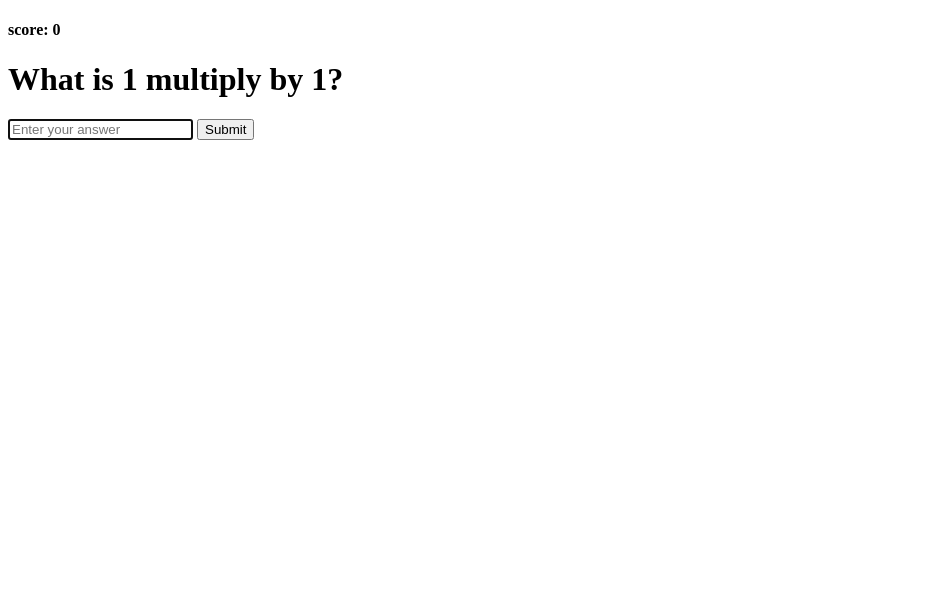
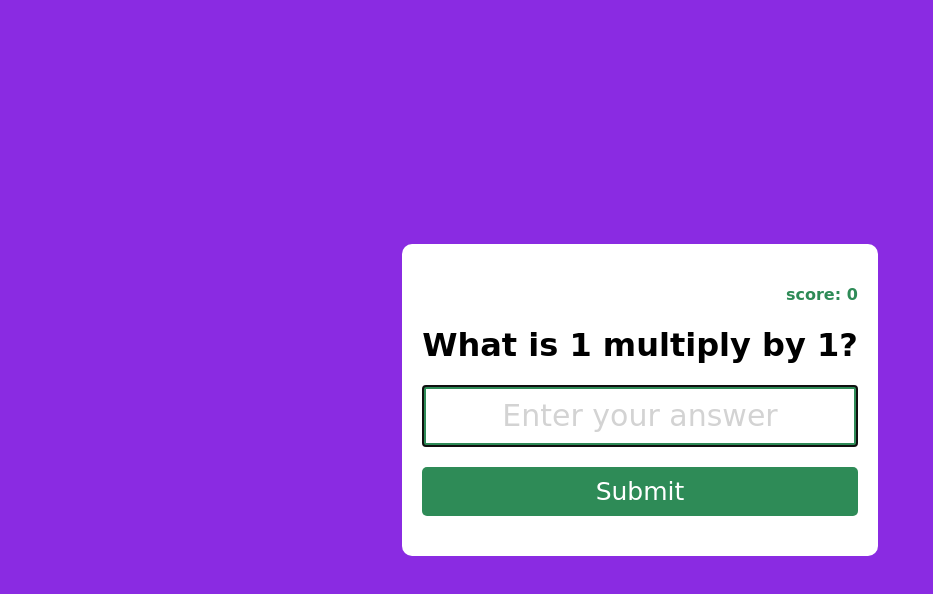
Before and after one commit to jesminjes/multiplication-app, a plain HTML site: page index.html in a window 1280 px wide. Shown: the whole page, without its empty margins (0-933 px from the left). Drawn offline with Linux system fonts and the light colour scheme.

Commit message:
score design

```diff
--- a/index.html
+++ b/index.html
@@ -5,6 +5,7 @@
     <meta http-equiv="X-UA-Compatible" content="IE=edge">
     <meta name="viewport" content="width=device-width, initial-scale=1.0">
     <title>Multiplication App</title>
+    <link rel="stylesheet" href="style.css">
 </head>
 <body>
     <from class="form" id="form">
--- /dev/null
+++ b/style.css
@@ -0,0 +1,54 @@
+body{
+   margin: 0;
+   display: flex;
+   justify-content: center;
+   height: 100vh;
+   align-items: center;
+   text-align: center;
+   background-color: blueviolet;
+   font-family: cursive;
+}
+
+.form{
+   background-color: white;
+   padding: 20px;
+   box-shadow:0 4px 8px rgba(0,0,0 .3);
+   border-radius: 10px;
+   margin: 10px;
+}
+.input{
+   display: block;
+   width: 100%;
+   box-sizing: border-box;
+   font-size: 30px;
+   text-align: center;
+   padding: 10px;
+   border: solid 4px seagreen;
+}
+.input::placeholder{
+   color: lightgray;
+   font-family: cursive;
+}
+.btn{
+   background-color: seagreen;
+   color: white;
+   border: none;
+   display: block;
+   width: 100%;
+   padding: 10px;
+   font-size: 25px;
+   font-family: cursive;
+   margin: 20px 0;
+   border-radius: 5px;
+   box-shadow: 0 2px 4px rgba(0,0,0 0.3);
+   cursor: pointer;
+
+}
+.btn:hover{
+   filter:brightness(0.9) ;
+
+}
+.score{
+   color: seagreen;
+   text-align: right;
+}
```
